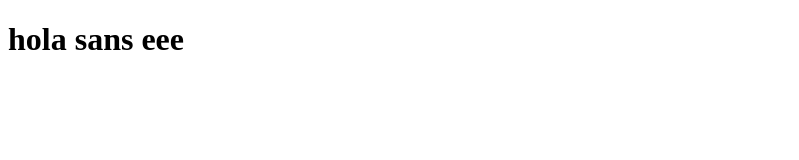
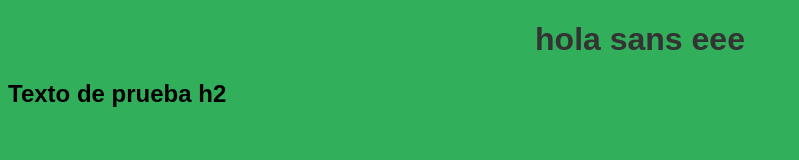
Before and after one commit to Branzon200/Coursera-test, a plain HTML site: page index.html in a window 1280 px wide. Shown: the whole page, without its empty margins (0-799 px from the left). Drawn offline with Linux system fonts and the light colour scheme.

Commit message:
Update index.html
fixed style... AGAIN, and added new <h2> text

```diff
--- a/index.html
+++ b/index.html
@@ -2,9 +2,10 @@
 <html>
 <head>
   <title>Coursera Test</title>
-    <link rel="stylesheet" href="styles.css">
+    <link rel="stylesheet" type="text/css" href="style.css">
 </head>
 <body>
 <h1> hola sans eee </h1>
+  <h2>Texto de prueba h2 </h2>
 </body>
   </html>
```
